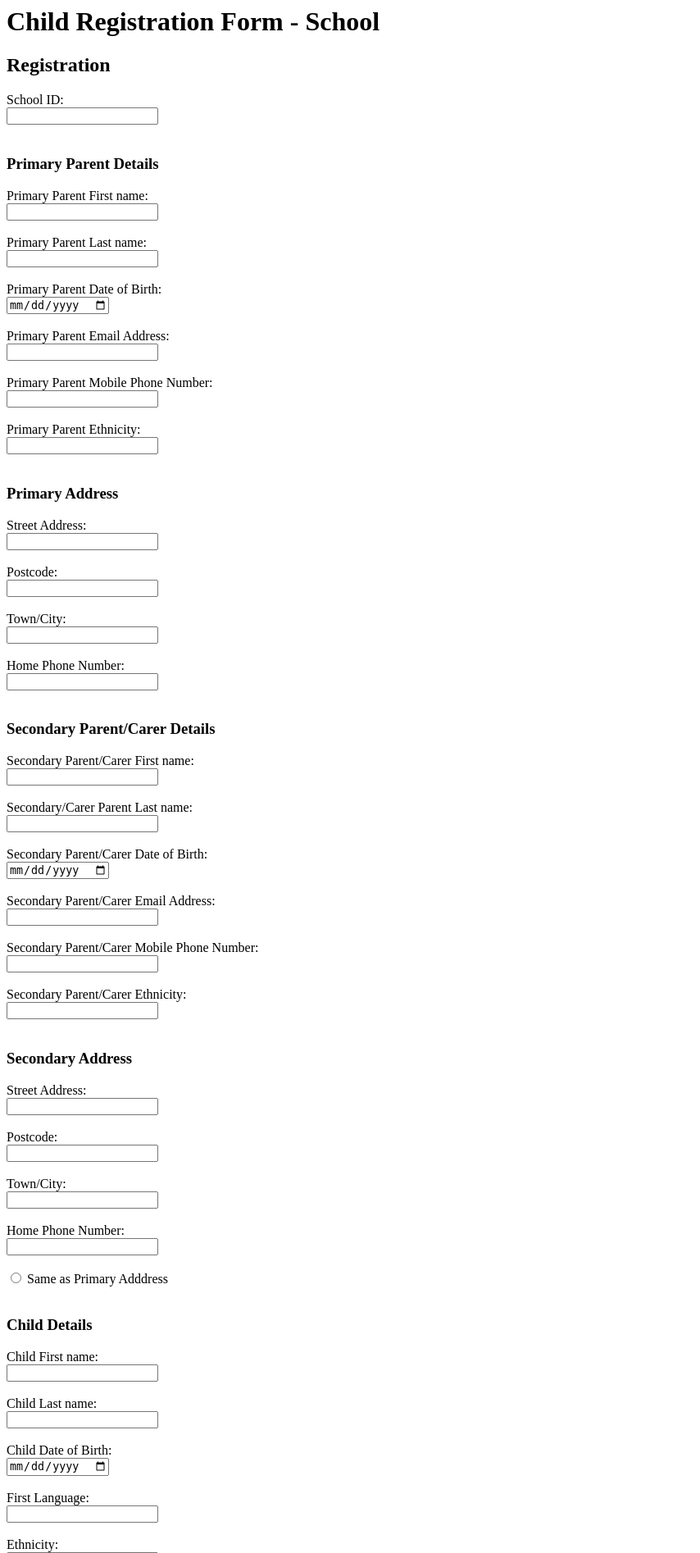
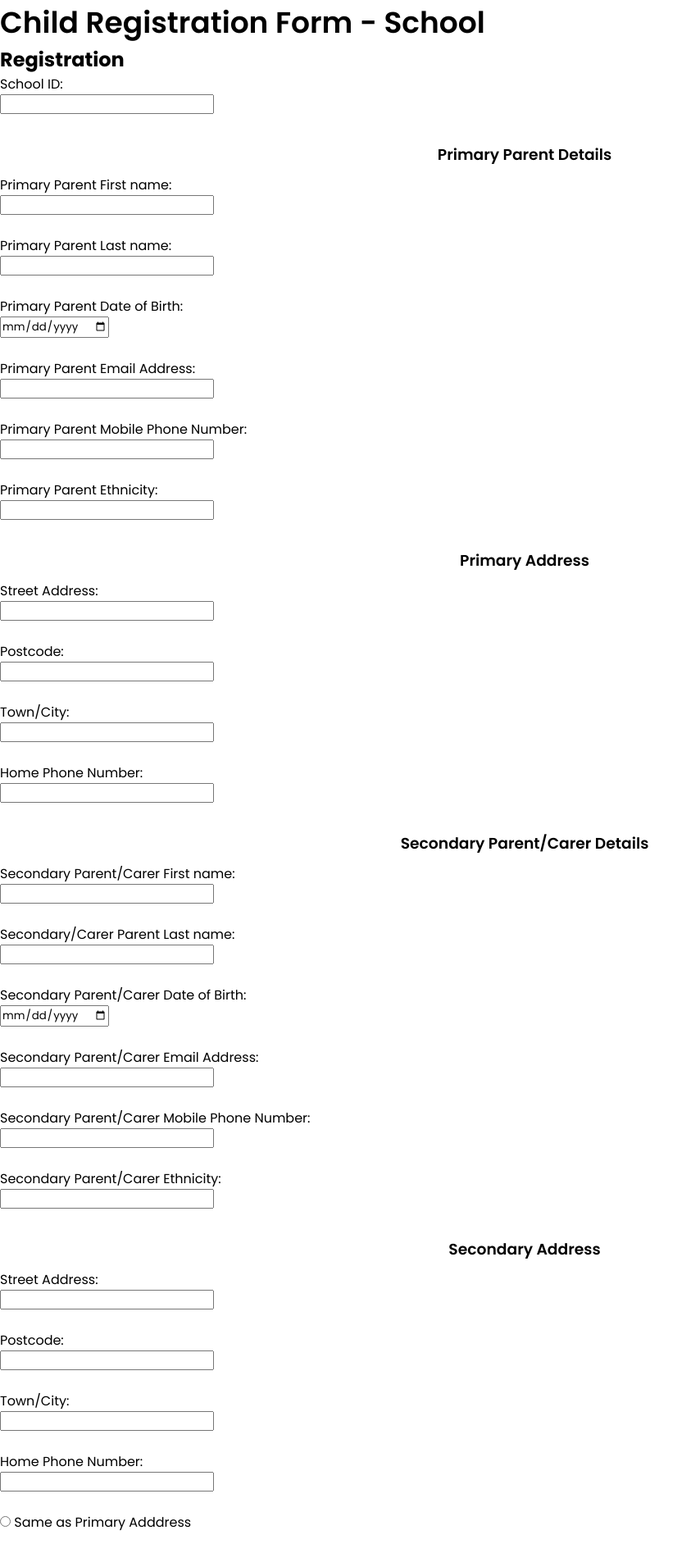
Before and after one commit to jcluff22/codefest, a Flask app: page /childreg in a window 1280 px wide. Shown: the top 1894 px of the page at 82% size, without its empty margins (0-854 px from the left). Run offline with Flask 2, Linux system fonts and the light colour scheme; some libraries are stand-ins or nearby versions.

Commit message:
Fixed images and css not loading

```diff
--- a/static/styles/style.css
+++ b/static/styles/style.css
@@ -5,7 +5,6 @@
 }
 .header {
     min-height: 100vh;
-    width: 100vh;
     background-image: linear-gradient(rgba(4,9,30,07),rgba(4,9,30,0.7)),url(images/wallpaper.jpeg);
     background-position: center;
     background-size: cover;
--- a/templates/childreg.html
+++ b/templates/childreg.html
@@ -1,10 +1,19 @@
+<head>
+  <meta name ="viewport" content="with=device-width, inital-scale=1,0"></meta>
+  <title> Start Young UK </title>
+  <link rel= "stylesheet" type= "text/css" href= "{{ url_for('static',filename='styles/style.css') }}">
+  <link rel="preconnect" href="https://fonts.googleapis.com">
+  <link rel="preconnect" href="https://fonts.gstatic.com" crossorigin>
+  <link href="https://fonts.googleapis.com/css2?family=Poppins:ital,wght@0,200;0,300;0,400;0,600;0,700;1,200&display=swap" rel="stylesheet">
+  <link rel="stylesheet" href="https://cdn.jsdelivr.net/npm/@fortawesome/fontawesome-free@6.1.2/css/fontawesome.min.css">
+</head>
 <head>
 <h1>Child Registration Form - School</h1>
 </head>
 <body>
     <h2>Registration</h2>
 
-    <form>
+    <form form action="{{ url_for('school') }}" method="post">
       <div class="SchoolID">
         <div class="Childinput-box"></div>
           <label for="SchoolID">School ID:</label><br>
--- a/templates/schoolreg.html
+++ b/templates/schoolreg.html
@@ -13,7 +13,7 @@
                     <label for="SchoolName">School Name:</label><br>
                     <input type="text" id="SchoolName" name="SchoolName"><br><br>
                 </div>
-                <div class="input-box"><
+                <div class="input-box">
                     <label for="SchoolAddress">School Address:</label><br>
                     <input type="text" id="SchoolAddress" name="SchoolAddress"><br><br>
                 </div>
```
